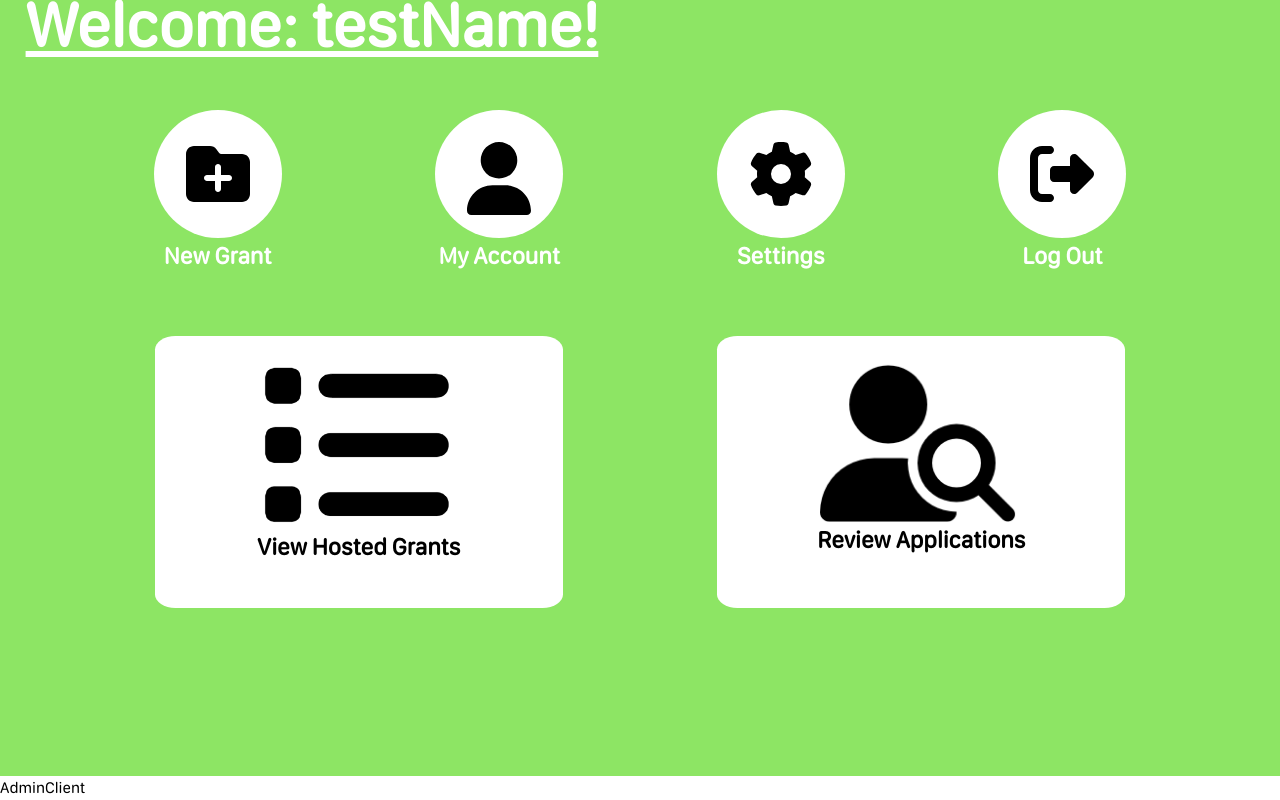
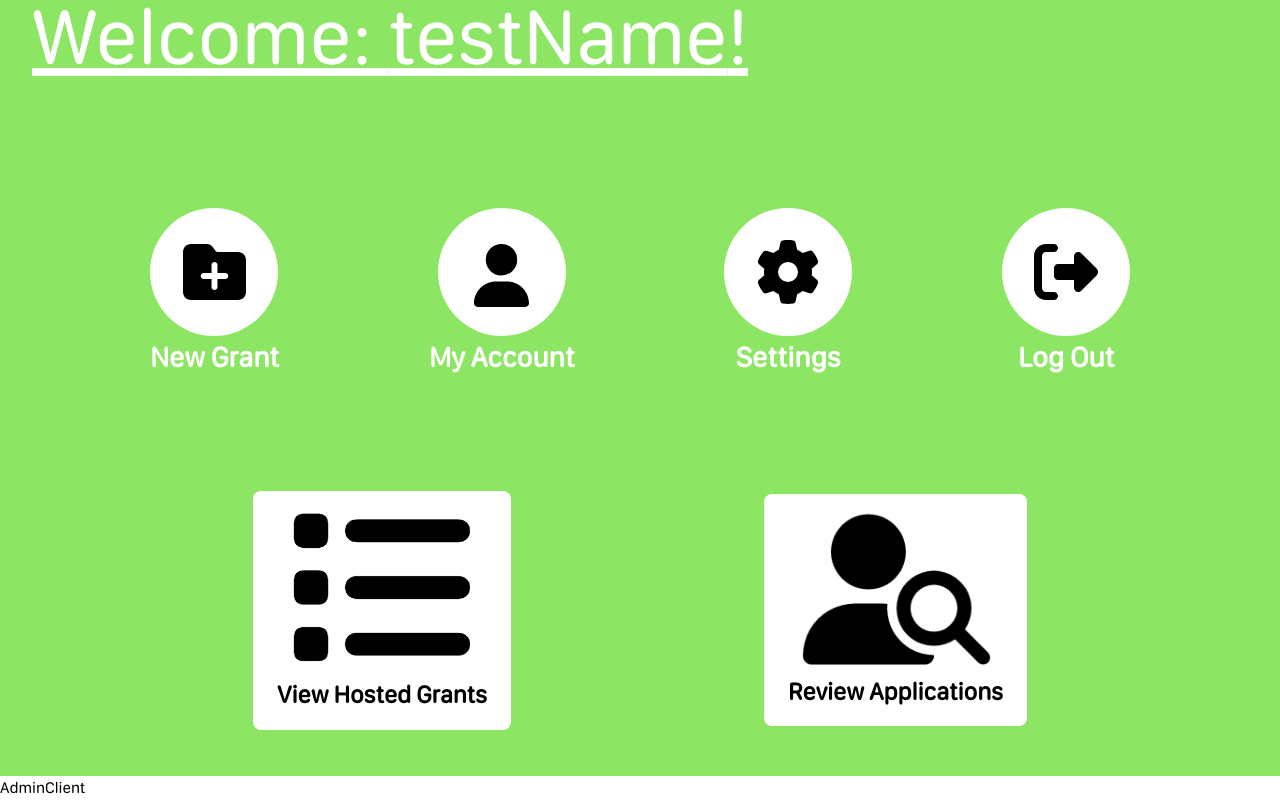
Before and after one commit to GlassesNoGlasses/c01w24-project-grantors, a React (Create React App) app in the folder frontend/: page / in a window 1280 px wide. Both pictures are taken after a click on the button "Admin". Shown: the part 92-892 px from the top of the page. Built offline with nearby package versions, Linux system fonts and the light colour scheme.

Commit message:
Change AdminDashboard to tailwind css

```diff
--- a/frontend/src/components/displays/ApplicationIcon/ApplicationIcon.tsx
+++ b/frontend/src/components/displays/ApplicationIcon/ApplicationIcon.tsx
@@ -6,32 +6,13 @@ const ApplicationIcon = ({
     label
 }: ApplicationIconProps) => {
   return (
-    <div className={`application-${label}`} style={styles.applicationContainerStyles}>
-        <button>
-            <div className={`icone-${imageSrc}`} style={styles.imageStyles}>
-                <img src={imageSrc}></img>
-            </div>
-            <span style={{fontSize: "x-large", fontWeight: "bold"}}>{label}</span>
-        </button>
-    </div>
+    <button className='flex flex-col items-center bg-white rounded-lg p-4 px-6 gap-2'>
+        <div className='max-h-48 max-w-48'>
+            <img src={imageSrc}></img>
+        </div>
+        <p className='text-lg font-bold'>{label}</p>
+    </button>
   )
 }
 
 export default ApplicationIcon
-
-const styles = {
-    applicationContainerStyles: {
-        display: "flex",
-        flexDirection: "column" as "column",
-        alignItems: "center",
-        backgroundColor: "white",
-        padding: "2%",
-        height: "85%",
-        aspectRatio: "3 / 2",
-        borderRadius: "5%"
-    },
-    imageStyles: {
-        maxHeight: "200px",
-        maxWidth: "200px",
-    }
-}
--- a/frontend/src/components/displays/ButtonIcon/ButtonIcon.tsx
+++ b/frontend/src/components/displays/ButtonIcon/ButtonIcon.tsx
@@ -8,22 +8,19 @@ const ButtonIcon = ({
 }: ButtonIconProps) => {
 
   return (
-    <div>
-        <button style={styles.buttonStyles} onClick={callback}>
-            <div className={`icone-${imageSrc}`} style={styles.imageStyes}>
-                <img src={imageSrc}></img>
-            </div>
-            <span style={{fontSize: "x-large", color: "white", fontWeight: "bold"}}>{label ? label : ""}</span>
-        </button>
-    </div>
-  )
+    <button className='flex flex-col items-center justify-center' onClick={callback}>
+        <div className='bg-white' style={styles.imageStyes}>
+            <img src={imageSrc}></img>
+        </div>
+        <p className='text-xl text-white font-bold'>{label ? label : ""}</p>
+    </button>
+)
 }
 
 export default ButtonIcon
 
 const styles = {
     imageStyes: {
-        background: "white",
         borderRadius: "50%",
         padding: "25%",
         height: "16vh",
--- a/frontend/src/components/home-page/nav-bar/Home.tsx
+++ b/frontend/src/components/home-page/nav-bar/Home.tsx
@@ -23,7 +23,7 @@ const RenderHomepage = () => {
 };
 
 return (
-  <div style={styles.homeContainerStyles}>
+  <div className='h-full w-full'>
     {RenderHomepage()}
     <button onClick={() => setUser(testAdmin)}>Admin</button>
     <button onClick={() => setUser(testClient)}>Client</button>
@@ -31,11 +31,4 @@ return (
   )
 };
 
-const styles = {
-  homeContainerStyles: {
-    height: "100%",
-    width: "100%",
-  }
-}
-
 export default Home
--- a/frontend/src/components/home-page/nav-bar/admin-dashboard/AdminDashboard.tsx
+++ b/frontend/src/components/home-page/nav-bar/admin-dashboard/AdminDashboard.tsx
@@ -18,22 +18,10 @@ const AdminDashboard = ({
     // States used
     const {user, setUser} = useUserContext();
 
-    const GenerateWelcomeMessage = (): JSX.Element => {
-      const message = `Welcome: ${user?.username}!`;
-
-      return (
-        <div style={styles.userIntroStyle}>
-          {message}
-        </div>
-      )
-    }
-
   return (
-    <div className="dashboard-container" style={styles.dashboardContainer}>
-      <div className="admin-intro">
-          {GenerateWelcomeMessage()}
-      </div>
-      <div className="admin-options" style={styles.iconOptionStyles}>
+    <div className='h-full bg-grantor-green flex flex-col gap-28'>
+      <h2 className='text-6xl underline text-white pl-8'>Welcome: {user?.username}!</h2>
+      <div className='flex justify-evenly items-center'>
         <ButtonIcon imageSrc={addIcon} label={"New Grant"}/>
         <ButtonIcon imageSrc={userIcon} label={"My Account"}/>
         <ButtonIcon imageSrc={settingsIcon} label={"Settings"}/>
@@ -41,7 +29,7 @@ const AdminDashboard = ({
           <ButtonIcon imageSrc={logoutIcon} label={"Log Out"} callback={() => setUser(null)}/>
         </Link>
       </div>
-      <div className="application-options" style={styles.applicationOptionStyles}>
+      <div className='flex justify-evenly items-center'>
         <ApplicationIcon imageSrc={list} label={"View Hosted Grants"}/>
         <ApplicationIcon imageSrc={search} label={"Review Applications"}/>
       </div>
@@ -53,27 +41,6 @@ export default AdminDashboard
 
 // Styling
 const styles = {
-  dashboardContainer: {
-    height: "100%",
-    width: "100%",
-    backgroundColor: "rgb(141, 229, 100)",
-    overflowY: "auto" as "auto"
-  },
-  userIntroStyle: {
-    fontSize: "5vw",
-    textDecoration: "underline",
-    textAlign: "left" as "left",
-    color: "white",
-    paddingLeft: "2%",
-    fontWeight: "bold",
-  },
-  iconOptionStyles: {
-    display: "flex",
-    height: "30%",
-    width: "100%",
-    justifyContent: "space-evenly",
-    alignItems: "center",
-  },
   applicationOptionStyles: {
     display: "flex",
     height: "40%",
--- a/frontend/tailwind.config.js
+++ b/frontend/tailwind.config.js
@@ -16,8 +16,13 @@ module.exports = {
       '3xl': '2.5rem',
       '4xl': '3rem',
       '5xl': '4rem',
+      '6xl': '5rem'
     },
-    extend: {},
+    extend: {
+      colors: {
+        'grantor-green': 'rgb(141, 229, 100)',
+      }
+    },
   },
   plugins: [],
 }
```
